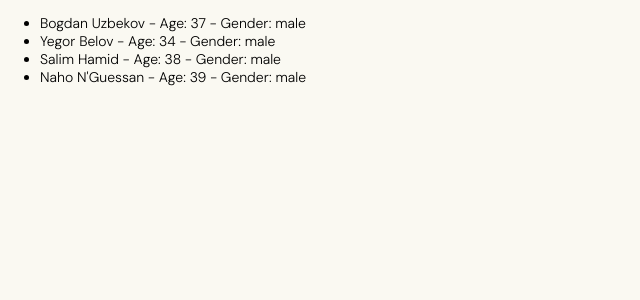
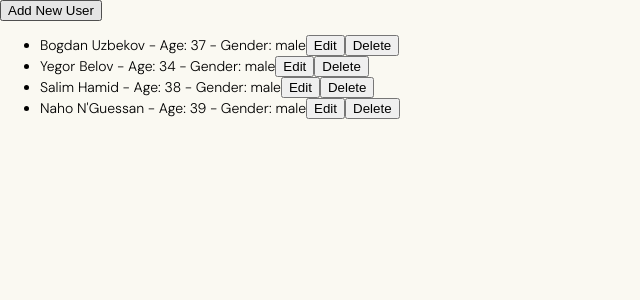
Before and after one commit to Maranaho/apron, a React (Vite) app: page / in a window 1280 px wide. Shown: the top 300 px of the page, without its empty margins (0-640 px from the left). Built offline with nearby package versions, Linux system fonts and the light colour scheme.

Commit message:
feat(web-1018: setting up basic CRUD hooks

```diff
--- a/src/api/userApi.ts
+++ b/src/api/userApi.ts
@@ -5,14 +5,10 @@ import { v4 as uid } from "uuid"
 // Pretend db
 let users: User[] = [...initialUsers]
 
-
-
-//  -------------        Fetch users, filter out soft deleted   -------
-
+// ------------- Fetch users, filter out soft-deleted -------------
 const fetchUsers = (): User[] => users.filter(user => !user.isDeleted)
 
-//  -------------        Add a user - Mandatory       -------
-
+// ------------- Add a user -------------
 const addUser = (
     firstName: string,
     lastName: string,
@@ -32,7 +28,7 @@ const addUser = (
     return newUser
 }
 
-// -------------        Edit a user - Mandatory     --------
+// ------------- Edit a user -------------
 const editUser = (
     id: UID,
     updatedData: Partial<Omit<User, "id" | "createdAt" | "isDeleted">>
@@ -43,25 +39,22 @@ const editUser = (
     return user
 }
 
+// ------------- Soft Delete a user -------------
+const softDeleteUser = (id: UID): Promise<User[]> => {
+    const user = users.find(user => user.id === id)
+    if (user) user.isDeleted = true
+    return Promise.resolve(users.filter(user => !user.isDeleted))
+}
 
 /*
-------    Delete a user - Mandatory    -------
-
 Here I chose to not actually delete from the "db"
 instead I chose a "soft delete" approach
     - Compliant with data retention
     - Easier data recovery
+*/
 
-*/
-const softDeleteUser = (id: UID): boolean => {
-    const user = users.find(user => user.id === id)
-    if (user) {
-        user.isDeleted = true
-        return true
-    }
-    return false
-}
 
+// Exposing the API
 export {
     fetchUsers,
     addUser,
--- a/src/components/UserList.tsx
+++ b/src/components/UserList.tsx
@@ -1,27 +1,48 @@
 import { FC } from 'react'
 import { useQuery } from '@tanstack/react-query'
 import { fetchUsers } from '../api/userApi'
-import { User } from '../types/userTypes'
+import { useDeleteUser, useEditUser } from '../hooks'
+import { User,UID } from '../types/userTypes'
 
-const UserList:FC = () => {
+const UserList: FC = () => {
 
+    // Fetching users using React Query
     const { data: users, error, isLoading } = useQuery<User[], Error>({
         queryKey: ['users'],
         queryFn: fetchUsers,
     })
 
+    // Use the custom hooks for deleting and editing users
+    const { mutate: deleteUser } = useDeleteUser()
+    const { mutate: editUser } = useEditUser()
+
     if (error) return <div>Error fetching users: {error.message}</div>
     if (isLoading || !users) return <div>Loading...</div>
+
+    const handleEdit = (id: UID) => {
+        const updatedFirstName = prompt('Enter new first name:')
+        const updatedLastName = prompt('Enter new last name:')
+        if (updatedFirstName && updatedLastName) {
+            editUser({ id, updatedData: { firstName: updatedFirstName, lastName: updatedLastName } })
+        }
+    }
 
     return (
         <ul>
             {users.length > 0 ? (
-                users.map(user => (
-                    <li key={user.id}>
-                        {user.firstName} {user.lastName} - Age: {user.age} - Gender: {user.gender}
-                    </li>
-                ))
-            ):<li>No users found.</li>}
+                users.map(user => {
+                    const { id, firstName, lastName, age, gender } = user
+                    return (
+                        <li key={id}>
+                            <span>{firstName} {lastName} - Age: {age} - Gender: {gender}</span>
+                            <button onClick={() => handleEdit(id)}>Edit</button>
+                            <button onClick={() => deleteUser(id)}>Delete</button>
+                        </li>
+                    )
+                })
+            ) : (
+                <li>No users found.</li>
+            )}
         </ul>
     )
 }
--- a/src/components/Users.tsx
+++ b/src/components/Users.tsx
@@ -1,30 +1,48 @@
-import { FC,useState, useEffect } from 'react'
+import { FC, useState, useEffect } from 'react'
 import UserList from './UserList'
-import { WaitType } from "../types/userTypes"
+import { WaitType, Gender } from "../types/userTypes"
+import { useAddUser } from '../hooks'
 
-const User:FC = () => {
+const User: FC = () => {
 
-
-    // Mimick the caching behavior of React Query when fetching data from a database
+    // Mimic the caching behavior of React Query when fetching data from a database
     const loadTime = 1000
-    let wait:WaitType
+    let wait: WaitType
     const [loading, setLoading] = useState<boolean>(true)
 
-    useEffect(()=>{
+    // Use the custom hook for adding users
+    const { mutate: addUser } = useAddUser()
+
+    useEffect(() => {
         const hasLoaded = localStorage.getItem('loadingInStorage')
-        if(hasLoaded) setLoading(false)
+        if (hasLoaded) setLoading(false)
         else {
-            wait = setTimeout(()=>{
+            wait = setTimeout(() => {
                 localStorage.setItem('loadingInStorage', "true")
                 setLoading(false)
-            },loadTime)
+            }, loadTime)
         }
-        return ()=> clearTimeout(wait)
-    },[])
+        return () => clearTimeout(wait)
+    }, [])
+
+    //Just testing CRUDS better UX later
+    // Temporary function to prompt user input for a new user
+    const handleAddUser = () => {
+        const firstName = prompt("Enter first name:")
+        const lastName = prompt("Enter last name:")
+        const ageString = prompt("Enter age:")
+
+        if (firstName && lastName && ageString) {
+            const age = parseInt(ageString, 10)
+            if (!isNaN(age)) addUser({ firstName, lastName, age, gender: Gender.Male })
+            else  alert("Please enter a valid age.")
+        }
+    }
 
     return (
         <main>
-            {loading?<p>Loading...</p> : <UserList />  }
+            <button onClick={handleAddUser}>Add New User</button>
+            {loading ? <p>Loading...</p> : <UserList />}
         </main>
     )
 }
--- /dev/null
+++ b/src/hooks/index.ts
@@ -0,0 +1,3 @@
+export { default as useAddUser } from './useAddUser'
+export { default as useDeleteUser } from './useDeleteUser'
+export { default as useEditUser } from './useEditUser'
--- /dev/null
+++ b/src/hooks/useAddUser.ts
@@ -0,0 +1,19 @@
+import { useMutation, useQueryClient } from '@tanstack/react-query'
+import { addUser, fetchUsers } from '../api/userApi'
+import { User } from '../types/userTypes'
+
+const useAddUser = () => {
+    const queryClient = useQueryClient()
+
+    return useMutation({
+        mutationFn: async (newUser: Omit<User, "id" | "createdAt" | "isDeleted">) => {
+            addUser(newUser.firstName, newUser.lastName, newUser.age, newUser.gender)
+            return fetchUsers() // Return updated user list
+        },
+        onSuccess: (updatedUsers) => {
+            queryClient.setQueryData(['users'], updatedUsers)
+        },
+    })
+}
+
+export default useAddUser
--- /dev/null
+++ b/src/hooks/useDeleteUser.ts
@@ -0,0 +1,16 @@
+import { useMutation, useQueryClient } from '@tanstack/react-query'
+import { softDeleteUser } from '../api/userApi'
+import { UID } from '../types/userTypes'
+
+const useDeleteUser = () => {
+    const queryClient = useQueryClient()
+
+    return useMutation({
+        mutationFn: async (userId: UID) => softDeleteUser(userId),
+        onSuccess: (updatedUsers) => {
+            queryClient.setQueryData(['users'], updatedUsers)
+        },
+    })
+}
+
+export default useDeleteUser
--- /dev/null
+++ b/src/hooks/useEditUser.ts
@@ -0,0 +1,19 @@
+import { useMutation, useQueryClient } from '@tanstack/react-query'
+import { editUser, fetchUsers } from '../api/userApi'
+import { UID, User } from '../types/userTypes'
+
+const useEditUser = () => {
+    const queryClient = useQueryClient()
+
+    return useMutation({
+        mutationFn: async ({ id, updatedData }: { id: UID; updatedData: Partial<Omit<User, "id" | "createdAt" | "isDeleted">> }) => {
+            const updatedUser = editUser(id, updatedData)
+            return updatedUser ? fetchUsers() : Promise.reject('User not found')
+        },
+        onSuccess: (updatedUsers) => {
+            queryClient.setQueryData(['users'], updatedUsers)
+        },
+    })
+}
+
+export default useEditUser
```
